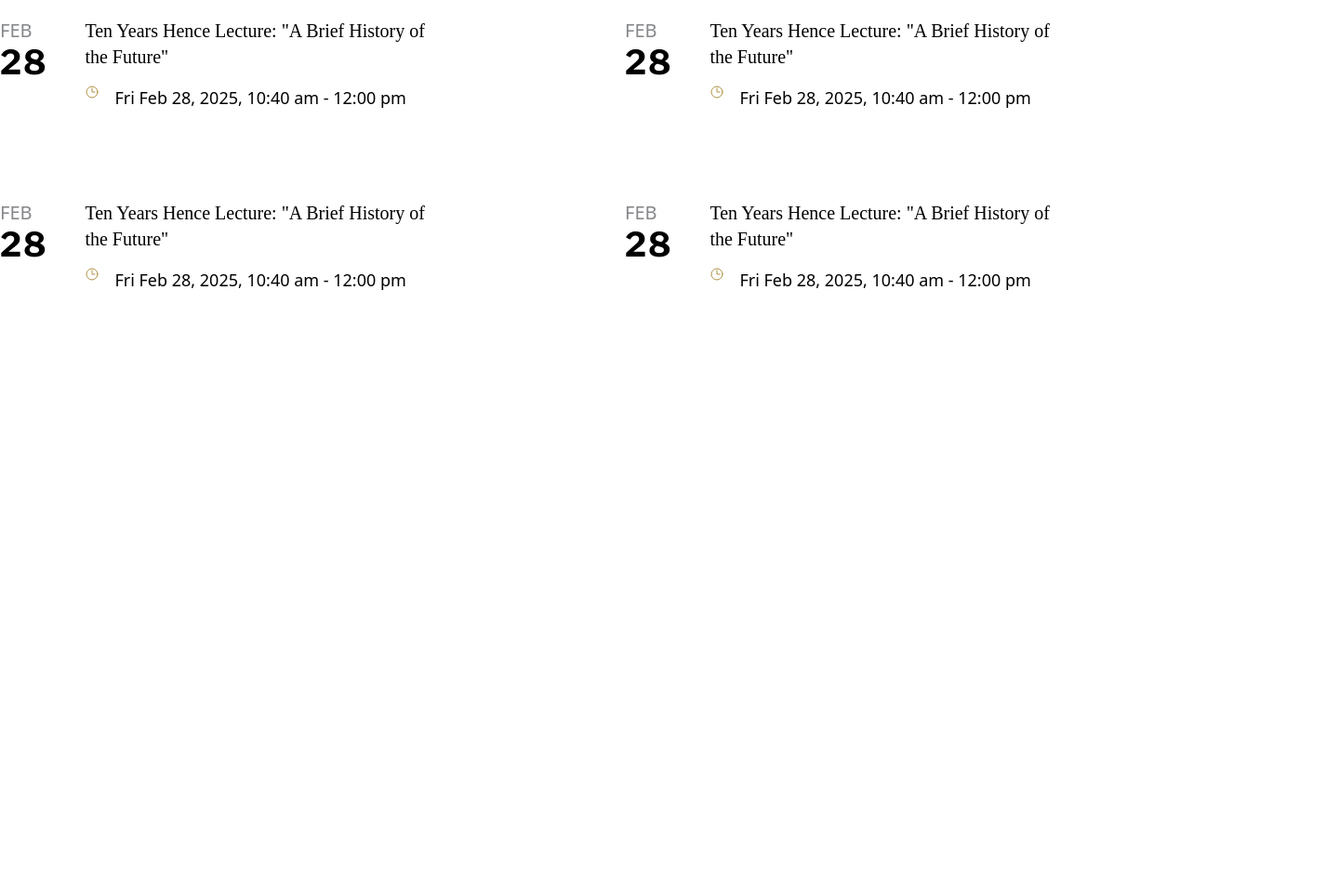
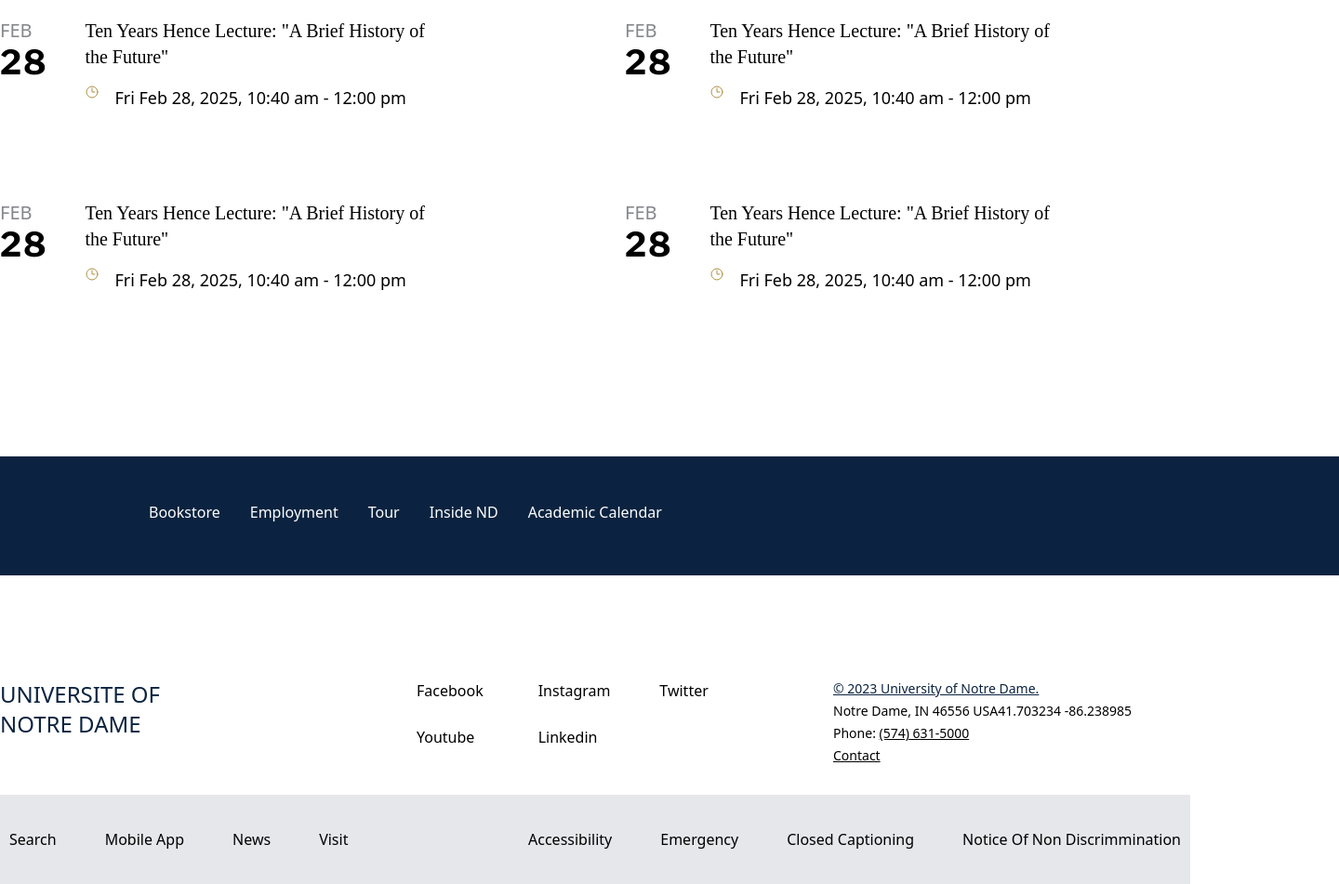
Before and after one commit to noel-odero/The-Gym-Website-Cloning-Gate, a plain HTML site: page index.html in a window 1280 px wide. Shown: the part 5670-6621 px from the top of the page at 93% size, 1440 px wide, since content can reach past the window. Before the commit the page ends 6001 px from the top, so only its background shows below. Drawn offline with nearby package versions, Linux system fonts and the light colour scheme; files that its build step writes are made by us from their sources; a web font is replaced by a local one.

Commit message:
add footer

```diff
--- a/index.html
+++ b/index.html
@@ -790,6 +790,98 @@
             </div>
         </div>
       </section>
-    </main>
+      <div class="mt-40 mb-20">
+        <div>
+            <div class="w-full bg-primary">
+                <div class="center">
+                    <div class="w-full bg-primary h-20 flex ml-40 gap-8 text-white pt-12 pb-20 relative">
+                        <p>Bookstore</p>
+                        <p>Employment</p>
+                        <p>Tour</p>
+                        <p>Inside ND</p>
+                        <p>Academic Calendar</p>
+                    </div>
+                </div>
+            </div>
+        </div>
+
+    </div>
+</main>
+<footer class="w-full">
+    <div class="center">
+      <div class="w-full grid grid-cols-3 justify-between gap-x-16 py-8">
+        <h1 class="font-primary text-primary text-2xl uppercase">
+          Universite of <br />
+          <p class="">Notre Dame</p>
+        </h1>
+        <div class="grid grid-cols-3 gap-2 capitalize">
+          <p>facebook</p>
+          <p>instagram</p>
+          <p>twitter</p>
+          <p>youtube</p>
+          <p>linkedin</p>
+        </div>
+        <div class="text-sm flex flex-col gap-y-1">
+          <p class="underline cursor-pointer text-primary">
+            &copy; 2023 University of Notre Dame.
+          </p>
+          <p>Notre Dame, IN 46556 USA41.703234 -86.238985</p>
+          <p>
+            Phone:
+            <span class="underline"> (574) 631-5000 </span>
+          </p>
+          <p class="underline cursor-pointer">Contact</p>
+        </div>
+      </div>
+    </div>
+    <div class="w-full flex justify-between py-8 bg-gray-200">
+      <div class="center flex w-full justify-between capitalize">
+        <div class="flex gap-8">
+          <p
+            class="cursor-pointer hover:rounded-md hover:bg-[#f0f0f0] py-1 px-2.5"
+          >
+            search
+          </p>
+          <p
+            class="cursor-pointer hover:rounded-md hover:bg-[#f0f0f0] py-1 px-2.5"
+          >
+            mobile app
+          </p>
+          <p
+            class="cursor-pointer hover:rounded-md hover:bg-[#f0f0f0] py-1 px-2.5"
+          >
+            news
+          </p>
+          <p
+            class="cursor-pointer hover:rounded-md hover:bg-[#f0f0f0] py-1 px-2.5"
+          >
+            visit
+          </p>
+        </div>
+        <div class="flex gap-8">
+          <p
+            class="cursor-pointer hover:rounded-md hover:bg-[#f0f0f0] py-1 px-2.5"
+          >
+            accessibility
+          </p>
+          <p
+            class="cursor-pointer hover:rounded-md hover:bg-[#f0f0f0] py-1 px-2.5"
+          >
+            emergency
+          </p>
+          <p
+            class="cursor-pointer hover:rounded-md hover:bg-[#f0f0f0] py-1 px-2.5"
+          >
+            closed captioning
+          </p>
+          <p
+            class="cursor-pointer hover:rounded-md hover:bg-[#f0f0f0] py-1 px-2.5"
+          >
+            notice of non discrimmination
+          </p>
+        </div>
+      </div>
+    </div>
+  </footer>
   </body>
 </html>
```
